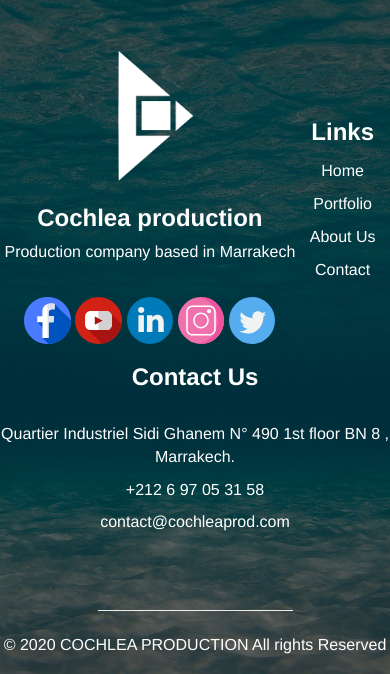
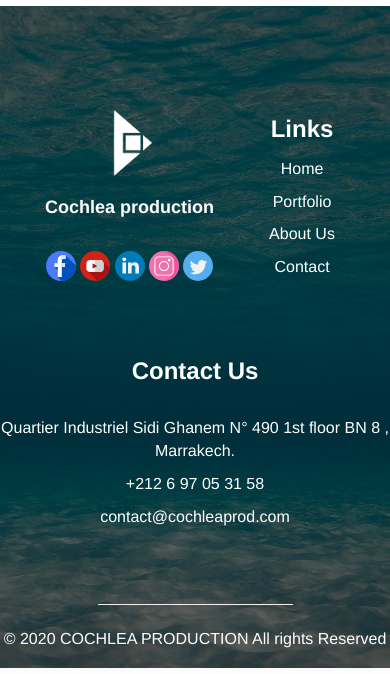
Before and after one commit to SaraMarhoum/Cochlea-website, a PHP site: page / in a window 390 px wide. Shown: the part 1692-2366 px from the top of the page. Run offline with PHP 8.4, Linux system fonts and the light colour scheme; style sheets or scripts are compiled from the project's sources; some libraries are stand-ins or nearby versions.

Commit message:
fix video and responsive footer

```diff
--- a/Hero/footer.html
+++ b/Hero/footer.html
@@ -1,7 +1,7 @@
 
     <div class="footer__flex_container">
       <div class="box footer__logoSM">
-        <img src="Design/Assets/png/LOGO-BLANC-2.png" alt="logo_footer" style="width: 98px;" ><br>
+        <img src="Design/Assets/png/LOGO-BLANC-2.png" class="logo__footer" alt="logo_footer"><br>
         <h3>Cochlea production</h3>
         <p>Production company based in Marrakech </p><br>
         <div class="sociale-media">
--- a/app/scss/style.scss
+++ b/app/scss/style.scss
@@ -103,6 +103,11 @@
   .footer__quickLinks, ul, li, a:hover{
     font-size: 18px;
   }
+  .footer__logoSM {
+    .logo__footer{
+      width: 98px;
+    }
+  }
   .footer__contact{
     padding-bottom: 20px;
   }
@@ -116,11 +121,32 @@
     text-align: center;
   }
 
-
 }
 
 
-
+@media screen and (max-width: 1163px) {
+  .Footer{
+    .footer__flex_container{
+      .footer__logoSM {
+        .logo__footer{
+          width: 50px;
+        }
+        img{
+          width: 30px;
+        }
+        p{
+          display: none;
+        }
+        h3{
+          font-size: 18px;
+        }
+      }
+      .footer__contact{
+        padding-top: 44px;
+      }
+    }
+  }
+}
 
 
 @import "test";
--- a/src/css/index.css
+++ b/src/css/index.css
@@ -309,3 +309,7 @@ nav.black{
 
 
   /* **************************************Video section************************** */
+
+  #myVideo {
+    width: 100%;
+}
```
Also changed, not shown: src/css/style.css (+1 -1 lines), 1 other file.
